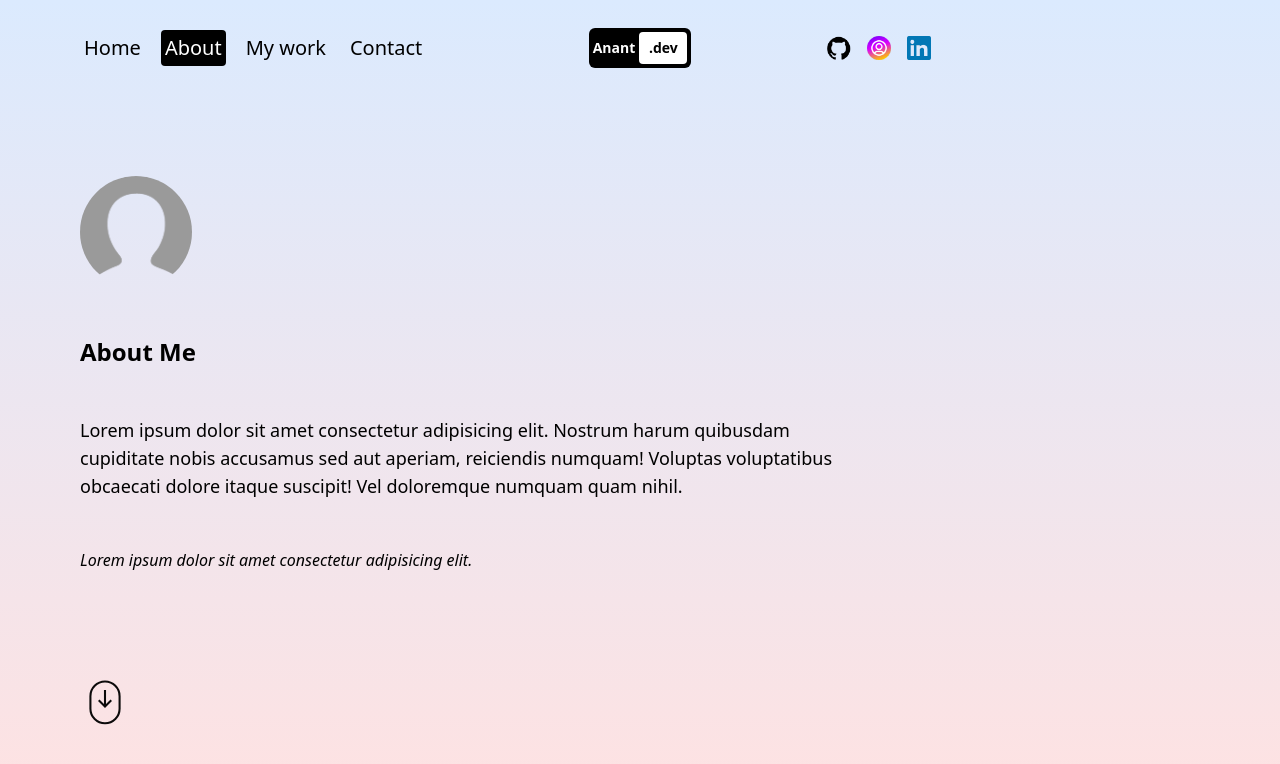
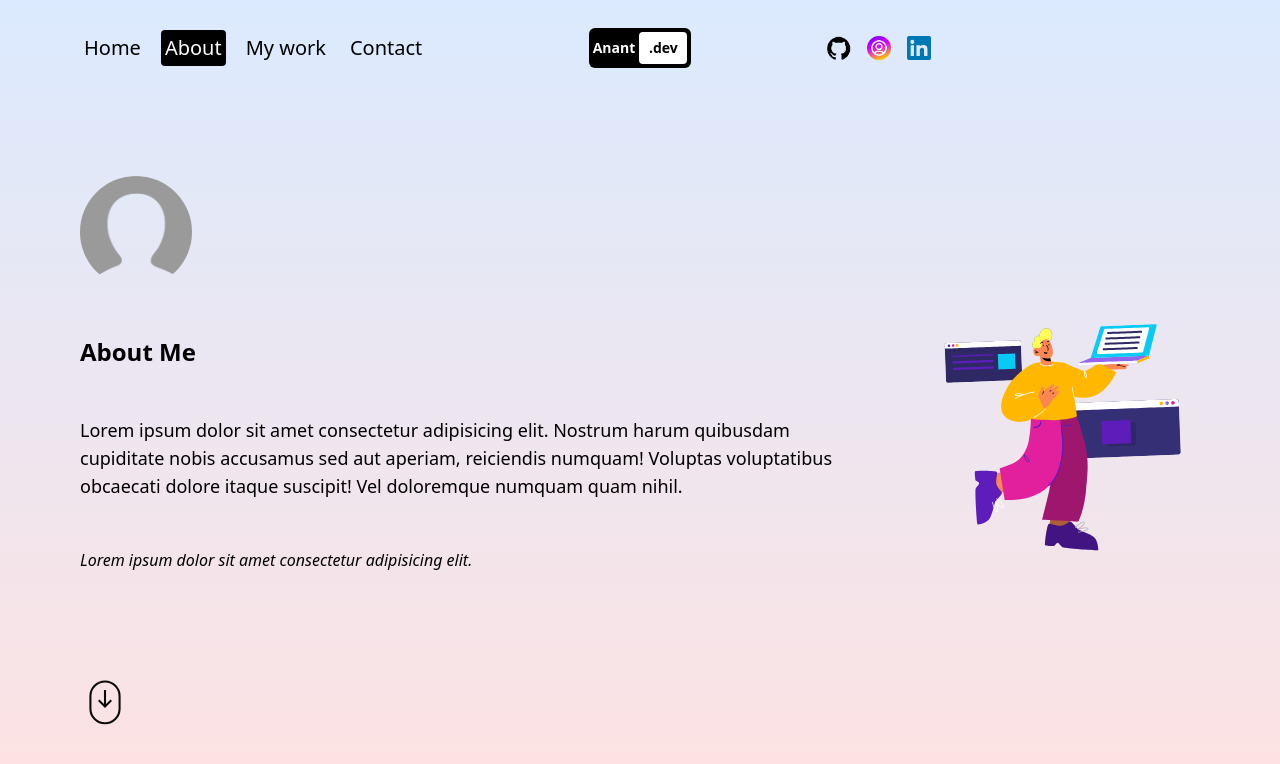
Before and after one commit to Anant-404/Portfolio, a Next.js app: page /about in a window 1280 px wide. Shown: the top 764 px of the page. Built offline with nearby package versions, Linux system fonts and the light colour scheme.

Commit message:
trying dynamic import

```diff
--- a/app/about/page.tsx
+++ b/app/about/page.tsx
@@ -1,19 +1,23 @@
 'use client';
-// import Lottie from "lottie-react";
-// import Animation from "@/assets/Animation - 1741007450899.json";
-import { motion, } from "framer-motion";
+import dynamic from "next/dynamic";
+
+// Dynamically import Lottie without SSR
+const Lottie = dynamic(() => import("lottie-react"), { ssr: false });
+
+import Animation from "@/assets/Animation - 1741007450899.json"; // Ensure correct import path
+import { motion, useInView } from "framer-motion";
 import Image from "next/image";
-// import { useRef } from "react";
+import { useRef } from "react";
 import def from "@/assets/def.png";
 
 const AboutPage = () => {
-  // const containerRef = useRef(null);
+  const containerRef = useRef(null);
 
-  // const skillRef = useRef(null);
-  // const isSkillRefInView = useInView(skillRef, { margin: "-100px" });
+  const skillRef = useRef(null);
+  const isSkillRefInView = useInView(skillRef, { margin: "-100px" });
 
-  // const experienceRef = useRef(null);
-  // const isExperienceRefInView = useInView(experienceRef, { margin: "-100px" });
+  const experienceRef = useRef(null);
+  const isExperienceRefInView = useInView(experienceRef, { margin: "-100px" });
 
   return (
     <motion.div
@@ -23,7 +27,7 @@ const AboutPage = () => {
       transition={{ duration: 1 }}
     >
       {/* CONTAINER */}
-      <div className="h-full overflow-scroll lg:flex" >
+      <div className="h-full overflow-scroll lg:flex" ref={containerRef}>
         {/* TEXT*/}
         <div className="p-4 sm:p-8 md:p-12 lg:p-20 xl:p-48 flex flex-col gap-24 md:gap-32 lg:gap-48 xl:gap-64 lg:w-2/3 lg:pr-0 xl:w-1/2">
           {/* About me*/}
@@ -48,11 +52,11 @@ const AboutPage = () => {
             <span className="italic">
               Lorem ipsum dolor sit amet consectetur adipisicing elit.
             </span>
-            {/* SIGN SVG*/}
+            {/*SIGN SVG*/}
             <div className="self-end">
 
             </div>
-            {/*  SCROLL SVG */}
+            {/* SCROLL SVG */}
             <motion.svg
               initial={{ opacity: 0.2, y: 0 }}
               animate={{ opacity: 1, y: "10px" }}
@@ -77,11 +81,11 @@ const AboutPage = () => {
             </motion.svg>
           </div>
           {/* SKILLS CONTAINER */}
-          <div className="flex flex-col gap-12 justify-center">
+          <div className="flex flex-col gap-12 justify-center" ref={skillRef}>
             {/* SKILL TITLE */}
             <motion.h1
               initial={{ x: "-300px" }}
-              // animate={isSkillRefInView ? { x: 0 } : {}}
+              animate={isSkillRefInView ? { x: 0 } : {}}
               transition={{ delay: 0.2 }}
               className="font-bold text-2xl ml-[10px]"
             >
@@ -90,7 +94,7 @@ const AboutPage = () => {
             {/* SKILL LIST */}
             <motion.div
               initial={{ x: "-300px" }}
-              // animate={isSkillRefInView ? { x: 0 } : {}}
+              animate={isSkillRefInView ? { x: 0 } : {}}
               className="flex gap-4 flex-wrap"
             >
               <div className="rounded  p-2 text-sm cursor-pointer bg-black text-white hover:bg-white hover:text-black">
@@ -196,12 +200,12 @@ const AboutPage = () => {
           {/* EXPERIENCE CONTAINER */}
           <div
             className="flex flex-col gap-12 justify-center items-center pb-48"
-
+            ref={experienceRef}
           >
             {/* EXPERIENCE TITLE */}
             <motion.h1
               initial={{ x: "-300px" }}
-              // animate={isExperienceRefInView ? { x: "0" } : {}}
+              animate={isExperienceRefInView ? { x: "0" } : {}}
               transition={{ delay: 0.2 }}
               className="font-bold text-2xl"
             >
@@ -210,7 +214,7 @@ const AboutPage = () => {
             {/* EXPERIENCE LIST */}
             <motion.div
               initial={{ x: "-300px" }}
-              // animate={isExperienceRefInView ? { x: "0" } : {}}
+              animate={isExperienceRefInView ? { x: "0" } : {}}
               className=""
             >
               {/* EXPERIENCE LIST ITEM */}
@@ -312,12 +316,12 @@ const AboutPage = () => {
           </div>
         </div>
         {/* SVG CONTAINER */}
-        {/* <div className="hidden lg:block w-1/3 sticky top-[200px] z-30 xl:w-1/2 ">
+        <div className="hidden lg:block w-1/3 sticky top-[200px] z-30 xl:w-1/2 ">
         <Lottie
         animationData={Animation}
         className="w-full max-w-[500px] h-auto"
       />
-        </div> */}
+        </div>
       </div>
     </motion.div>
   );
```
